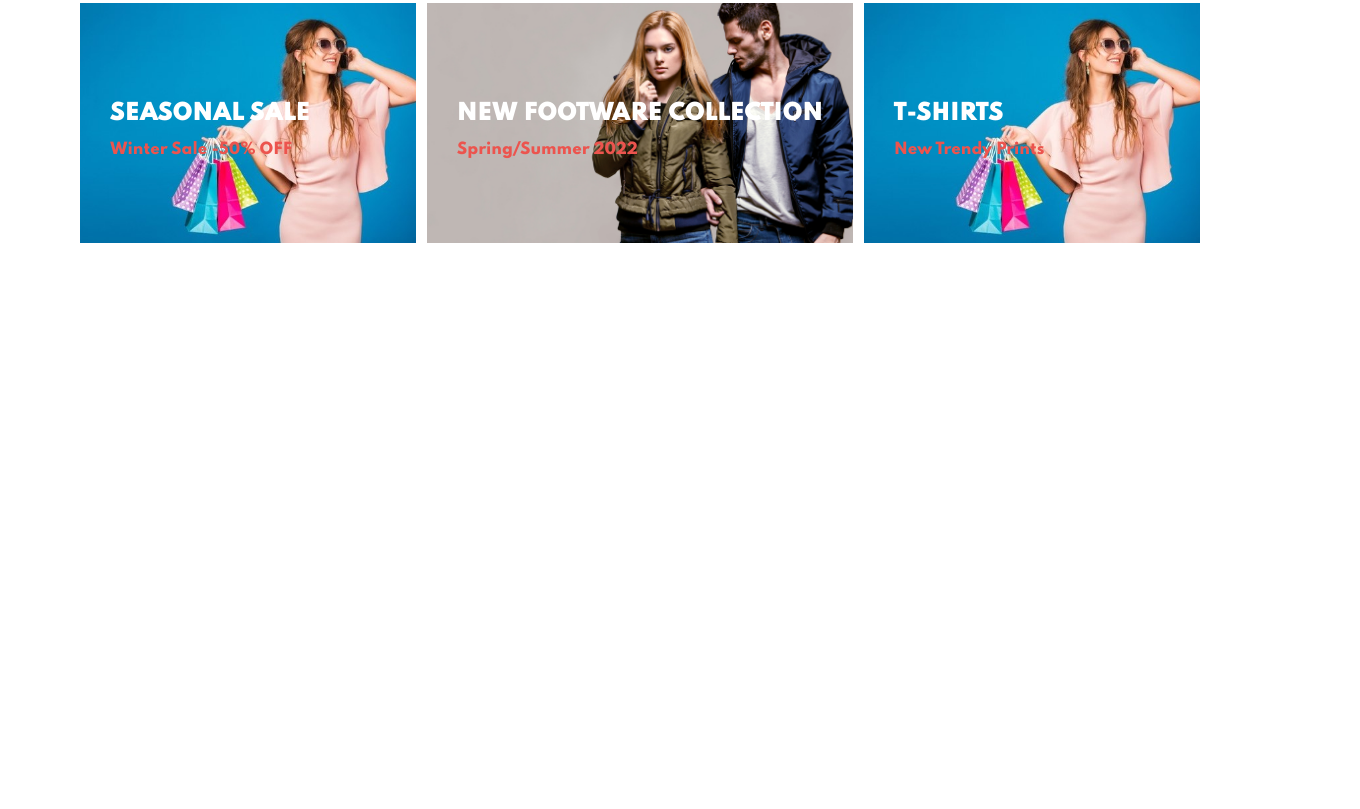
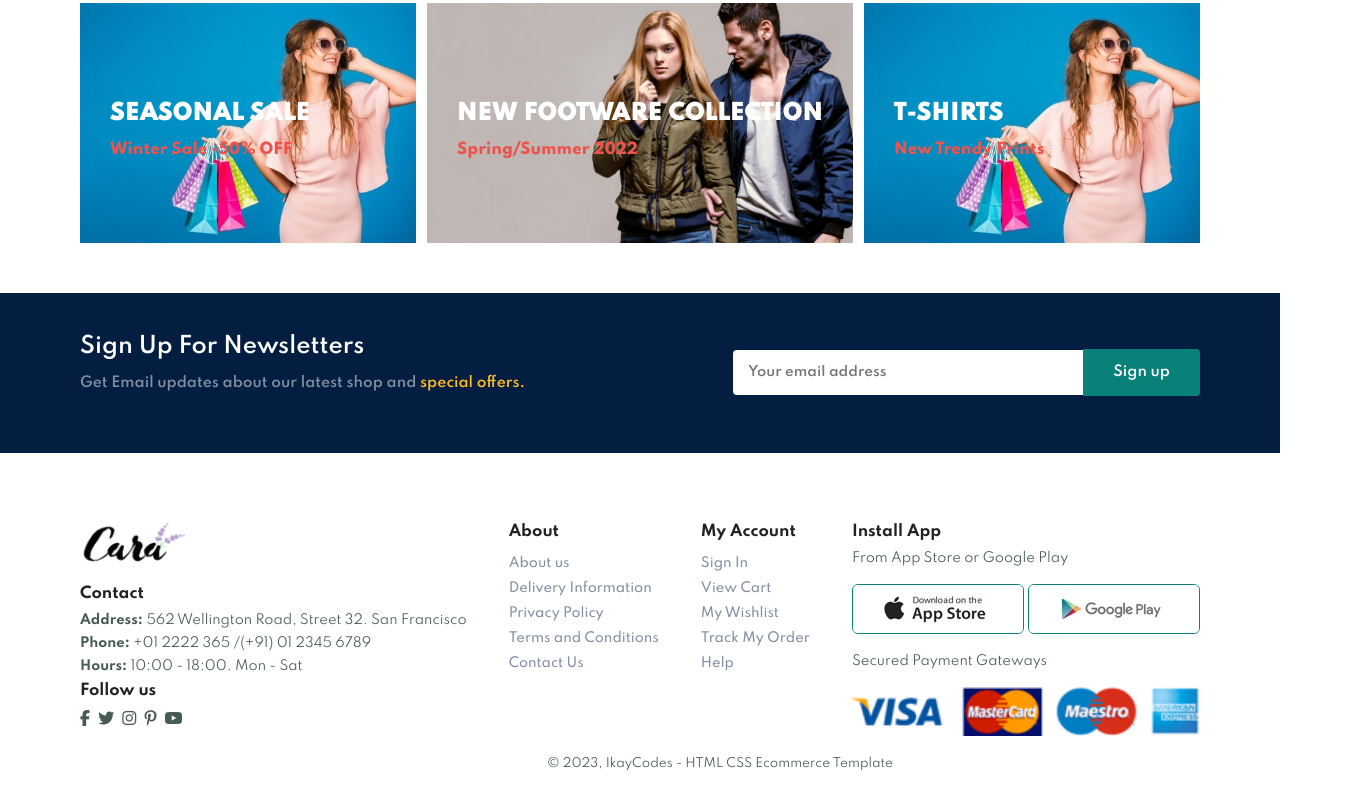
Before and after one commit to iamIkay/E-commerce-website, a plain HTML site: page index.html in a window 1280 px wide. Shown: the part 4387-5196 px from the top of the page, 1360 px wide, since content can reach past the window. Before the commit the page ends 4650 px from the top, so only its background shows below. Drawn offline with Linux system fonts and the light colour scheme.

Commit message:
feat: implemented subscription banner and footer

```diff
--- a/index.html
+++ b/index.html
@@ -374,6 +374,76 @@
         </div>
     </section>
 
+    <section id="newsletter">
+        <div>
+            <h4>Sign Up For Newsletters</h4>
+            <p>Get Email updates about our latest shop and <span>special offers.</span></p>
+        </div>
+
+        <div class="email-input">
+            <input placeholder="Your email address"><button class="normal">Sign up</button>
+        </div>
+    </section>
+
+    <footer class="section-p1">
+
+        <div class="col">
+            <img src="img/logo.png" class="logo">
+            <h4>Contact</h4>
+            <p><strong>Address: </strong>562 Wellington Road, Street 32. San Francisco</p>
+            <p><strong>Phone: </strong>+01 2222 365 /(+91) 01 2345 6789</p>
+            <p><strong>Hours: </strong>10:00 - 18:00. Mon - Sat</p>
+
+
+
+            <div class="follow">
+                <h4>Follow us</h4>
+                <div class="icon">
+                    <i class="fab fa-facebook-f"></i>
+                    <i class="fab fa-twitter"></i>
+                    <i class="fab fa-instagram"></i>
+                    <i class="fab fa-pinterest-p"></i>
+                    <i class="fab fa-youtube"></i>
+                </div>
+
+            </div>
+        </div>
+
+        <div class="col">
+            <h4>About</h4>
+            <a href="#">About us</a>
+            <a href="#">Delivery Information</a>
+            <a href="#">Privacy Policy</a>
+            <a href="#">Terms and Conditions</a>
+            <a href="#">Contact Us</a>
+        </div>
+
+        <div class="col">
+            <h4>My Account</h4>
+            <a href="#">Sign In</a>
+            <a href="#">View Cart</a>
+            <a href="#">My Wishlist</a>
+            <a href="#">Track My Order</a>
+            <a href="#">Help</a>
+        </div>
+
+        <div class="col install">
+            <h4>Install App</h4>
+            <p>From App Store or Google Play</p>
+            <div class="row">
+                <img src="img/pay/app.jpg">
+                <img src="img/pay/play.jpg">
+            </div>
+            <p>Secured Payment Gateways</p>
+            <img src="img/pay/pay.png">
+
+        </div>
+
+        <div class="copyright">
+            <p>© 2023, IkayCodes - HTML CSS Ecommerce Template</p>
+        </div>
+    </footer>
+
 </body>
 
 </html>
--- a/style.css
+++ b/style.css
@@ -416,3 +416,125 @@ body {
     font-weight: 800;
     font-size: 15px;
 }
+
+
+#newsletter {
+    display: flex;
+    justify-content: space-between;
+    background-color: #041e42;
+    padding: 20px 80px;
+    height: 20vh;
+    align-items: center;
+    margin: 30px 0;
+}
+
+#newsletter h4 {
+    font-size: 22px;
+    color: #fff;
+    margin-bottom: 10px;
+    font-weight: 600;
+}
+
+#newsletter p {
+    color: #818ea0;
+    font-size: 14px;
+    font-weight: 600;
+}
+
+#newsletter p span {
+    color: #ffbd27;
+}
+
+#newsletter input {
+    padding: 15px;
+    width: 350px;
+    font-weight: 600;
+    color: #606063;
+    border: none;
+    border-radius: 4px;
+    outline: none;
+    border-top-right-radius: 0;
+    border-bottom-right-radius: 0;
+}
+
+
+#newsletter button {
+    background-color: #088178;
+    color: #fff;
+    outline: none;
+    white-space: nowrap;
+    border-top-left-radius: 0;
+    border-bottom-left-radius: 0;
+
+}
+
+footer {
+    display: flex;
+    justify-content: space-between;
+    align-items: start;
+    position: relative;
+    margin-bottom: 20px;
+
+}
+
+footer .col {
+    display: flex;
+    flex-direction: column;
+}
+
+footer h4 {
+    font-size: 15px;
+    margin-bottom: 10px;
+}
+
+footer .col p {
+    font-size: 13px;
+    margin: 0 0 8px 0;
+}
+
+footer .logo {
+    width: 150px;
+    margin-bottom: 20px;
+}
+
+footer .copyright {
+    position: absolute;
+    bottom: 0px;
+    text-align: center;
+    width: 100%;
+}
+
+footer .copyright p {
+    font-size: 12px;
+}
+
+footer .follow i {
+    color: #465b52;
+    padding-right: 4px;
+    cursor: pointer;
+    transition: 0.2s ease;
+}
+
+footer .follow i:hover,
+footer .col a:hover {
+    color: #088178;
+}
+
+footer .col a {
+    text-decoration: none;
+    color: #818ea0;
+    font-weight: 500;
+    font-size: 13px;
+    padding: 5px 0;
+}
+
+footer .install .row img {
+    border: 1px solid #088178;
+    border-radius: 6px;
+    cursor: pointer;
+
+}
+
+footer .install img {
+    margin: 10px 0 15px 0;
+}
```
Also changed, not shown: img/pay/app.jpg (added), img/pay/pay.png (added), img/pay/play.jpg (added).
